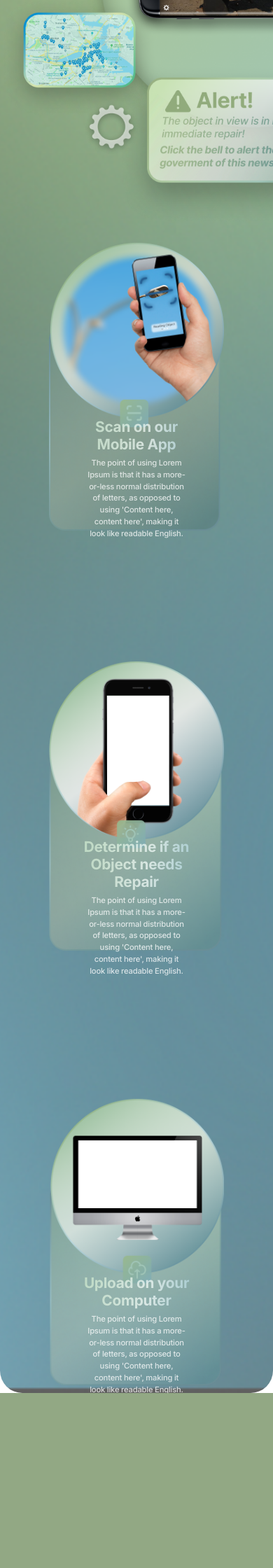
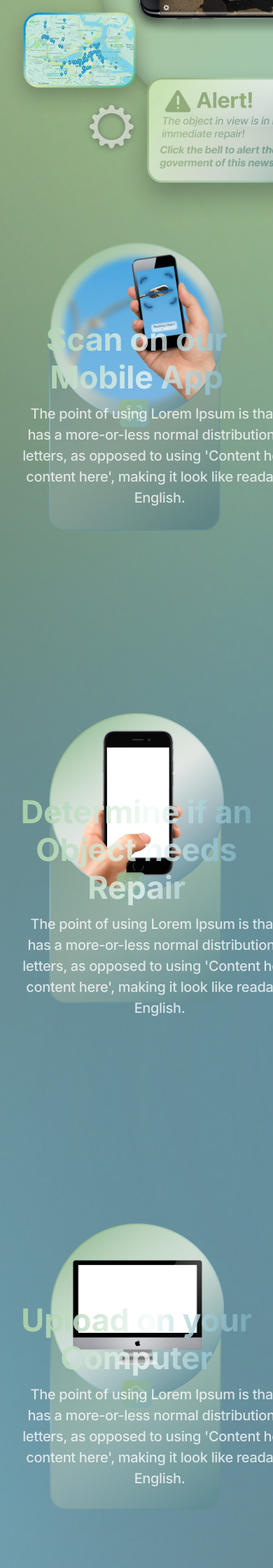
Before and after one commit to vineelbhatti/ywsos2021_web, a Flask app: page / in a window 390 px wide. Shown: the part 663-2903 px from the top of the page at 70% size. Before the commit the page ends 2653 px from the top, so only its background shows below. Run offline with Flask 2, Linux system fonts and the light colour scheme; the visitor is signed in with stand-in values (Sample User, id 1); parts of the project's set-up code (start-up, migrations or seed data) failed here and were passed over; some libraries are stand-ins or nearby versions.

Commit message:
Frontend and backend fixes (#29)
* Fixed responsiveness of 3 column section (homepage)

* Added backend authentication checks to determine if login is incorrect and/or if email/username are in use when signing up to prevent duplicates

* - When logged in, removed login and signup on 4 regular pages and replaced with "My account"
- Added account settings menu (currently incomplete)
- Fixed navbar on main.html

* Added modal confirming deletion

* - Fixed error with login button
- Added logout button to all pages to make it more consistent (while logged in) so you don't have to go to account page to log out
- Adding proper href to navbar-brand (Georepair title)
- Small button fixes

* Removing unnecessary passing of session variable

```diff
--- a/app.py
+++ b/app.py
@@ -110,16 +110,24 @@ def forum():
 def contact():
     return render_template('contact.html')
 
-@app.route('/main')
+@app.route('/main',methods=['GET','POST'])
 @login_required
 def main(user_id):
     users = db['users']
     user = users.find_one({'_id': bson.ObjectId(session['logged_in_id'])})
+    if request.method == "POST":
+        if request.form.get("changepass"):
+            print("hi")
+        if request.form.get("deleteacc"):
+            print("whassup")
+            users.remove({'_id': bson.ObjectId(session['logged_in_id'])})
+            return redirect("/logout")
     return render_template("main.html", user=user)
 
 @app.route('/login', methods=['GET', 'POST'])
 def login():
     login_form = LoginForm()
+    error = False
     if login_form.validate_on_submit():
         users = db['users']
         result = users.find_one({
@@ -129,11 +137,15 @@ def login():
             session['logged_in'] = True
             session['logged_in_id'] = result['_id']
             return redirect('/main')
-    return render_template("login.html", login_form=login_form)
+        else:
+            error = True
+    return render_template("login.html", login_form=login_form, error=error)
 
 @app.route('/signup', methods=['GET', 'POST'])
 def signup():
     signup_form = SignupForm()
+    usererror = False
+    emailerror = False
     if signup_form.validate_on_submit():
         users = db['users']
         dt_now = datetime.now(tz=timezone.utc)
@@ -147,11 +159,16 @@ def signup():
             "latitude": location.latitude,
             "longitude": location.longitude
         }
-        users.insert_one(user)
-        session['logged_in'] = True
-        session['logged_in_id'] = user['_id']
-        return redirect('/main')
-    return render_template("signup.html", signup_form=signup_form)
+        if users.find_one({"username":user["username"]}) is not None:
+            usererror = True
+        elif users.find_one({"email":user["email"]}) is not None:
+            emailerror = True
+        else:
+            users.insert_one(user)
+            session['logged_in'] = True
+            session['logged_in_id'] = user['_id']
+            return redirect('/main')
+    return render_template("signup.html", signup_form=signup_form,usererror=usererror,emailerror=emailerror)
 
 @app.route('/logout')
 @login_required
--- a/static/css/theme.css
+++ b/static/css/theme.css
@@ -12,9 +12,8 @@
     background-repeat: no-repeat !important;
     background-position: center;
     background-size: cover;
-    width: 100%;
     height: 100%;
-    height: 2653px !important;
+    min-height: 2653px !important;
     max-width: 1266px;
     margin: auto;
     border-radius: 2em;
@@ -41,7 +40,7 @@
     margin-top: 0 !important;
 }
 
-.buttonrect {
+.buttonrect,.flask-buttonrect {
     margin: 0 !important;
     width: 6em;
     height: 2.5em;
@@ -72,11 +71,28 @@
     letter-spacing: -0.017em;
     background-image: linear-gradient(180deg, #FFFFFF 0%, rgba(238, 238, 238, 0.58) 100%);
     -webkit-background-clip: text !important;
-    color: transparent !important;
+    -webkit-text-fill-color: transparent !important;
 
 
 }
 
+.flask-buttonrect {
+    font-family: Inter;
+    font-style: normal;
+    font-weight: bolder;
+    font-size: 1em;
+    color: #e6e6e6;
+    line-height: 30px;
+
+    display: flex;
+    letter-spacing: -0.017em;
+    border: 0 !important;
+    margin-right: 0.5em !important;
+}
+
+.flask-buttonrect:hover {
+    color: #e6e6e6 !important;
+}
 .nav-button {
     padding: 0;
     margin: 0 !important;
@@ -116,20 +132,18 @@
     top: -0.2em;
 }
 
-@media only screen and (max-width: 991px) {
-    .active:after {
-        border-bottom: 0 !important;
-    }
-}
 
 .column-image {
     margin: auto;
     display: block;
+    user-select: none;
+    max-width: 532px;
+    max-height: 880px;
 }
 
 .column-header {
-    padding: 0 4.2em;
-    font-size: 1.3em;
+    /*padding: 0 4.2em;*/
+    font-size: 18px;
     font-weight: 700;
     background: linear-gradient(97.81deg, #A7CEAA 3.58%, rgba(244, 252, 249, 0.73) 54.85%, rgba(154, 198, 208, 0.876365) 79.61%, #70A0AF 100.52%);
     -webkit-background-clip: text;
@@ -137,15 +151,42 @@
     text-align: center;
     margin: auto;
     position: relative;
-    top: -10rem;
+    top: -155px;
 }
 
 .column-desc {
-    padding: 0 8.5em;
-    font-size: 0.7em;
+    /*padding: 0 8.5em;*/
+    font-size: 9px;
     text-align: center;
     font-weight: 500;
     color: #FFFFFFBF;
     letter-spacing: -0.017em;
     position: relative;
-    top: -9.7rem;
+    top: -150px;
+    width: 138px;
+    max-width: 532px;
+    margin: auto;
+}
+
+@media only screen and (max-width: 991px) {
+    .active:after {
+        border-bottom: 0 !important;
+    }
+
+    .column-header {
+        font-size: 45px;
+        max-width: 450px !important;
+        top: -300px;
+    }
+
+    .column-desc {
+        font-size: 20px;
+        width: 400px;
+        top: -290px;
+    }
+}
+
+#account {
+    margin: 0 !important;
+    font-weight: 500;
+}
--- a/templates/index.html
+++ b/templates/index.html
@@ -33,11 +33,18 @@
                     <li class="nav-item px-1"><a href="/forum" class="nav-link">Forum</a></li>
                     <li class="nav-item px-1"><a href="/contact" class="nav-link">Contact</a></li>
                 </ul>
-                <a class="btn nav-button" type="button" id="login" href="/login"><span id="logintext">Login</span></a>
-                <div style="display: inline-block; width: 1em;"></div>
-                <a href="/signup" class="btn nav-button">
-                    <div class="buttonrect"><p>Sign Up!</p></div>
-                </a>
+                {% if session['logged_in'] %}
+                    <a class="btn nav-button" type="button" id="account" href="/main"><span id="accounttext">My Account</span></a>
+                    <div style="display: inline-block; width: 1em;"></div>
+                    <a class="btn nav-button buttonrect" type="button" id="logout" href="/logout"><p id="logouttext">Logout</p></a>
+                {% else %}
+                    <a class="btn nav-button" type="button" id="login" href="/login"><span id="logintext">Login</span></a>
+                    <div style="display: inline-block; width: 1em;"></div>
+                    <a href="/signup" class="btn nav-button">
+                        <div class="buttonrect"><p>Sign Up!</p></div>
+                    </a>
+                {% endif %}
+
             </span>
 
         </div>
@@ -61,17 +68,17 @@
     <div class="row" style="margin:0 1em;">
         <div class="col-lg-4">
             <img src="../static/images/column1.png" width="75%" class="column-image">
-            <h1 class="column-header">Scan on our Mobile App</h1>
+            <h1 class="column-header" style="max-width:138px;">Scan on our Mobile App</h1>
             <p class="column-desc">The point of using Lorem Ipsum is that it has a more-or-less normal distribution of letters, as opposed to using 'Content here, content here', making it look like readable English.</p>
         </div>
         <div class="col-lg-4 justify-content-center">
             <img src="../static/images/column2.png" width="75%" class="column-image">
-            <h1 class="column-header">Determine if an Object needs Repair</h1>
+            <h1 class="column-header" style="max-width:222px;">Determine if an Object needs Repair</h1>
             <p class="column-desc">The point of using Lorem Ipsum is that it has a more-or-less normal distribution of letters, as opposed to using 'Content here, content here', making it look like readable English.</p>
         </div>
         <div class="col-lg-4">
             <img src="../static/images/column3.png" width="75%" class="column-image">
-            <h1 class="column-header">Upload on your Computer</h1>
+            <h1 class="column-header" style="max-width:172px;">Upload on your Computer</h1>
             <p class="column-desc">The point of using Lorem Ipsum is that it has a more-or-less normal distribution of letters, as opposed to using 'Content here, content here', making it look like readable English.</p>
         </div>
     </div>
```
Also changed, not shown: templates/contact.html (+12 -6 lines), templates/forum.html (+12 -7 lines), templates/login.html (+8 -3 lines), templates/main.html (+36 -3 lines), templates/signup.html (+12 -4 lines), templates/upload.html (+12 -6 lines).
